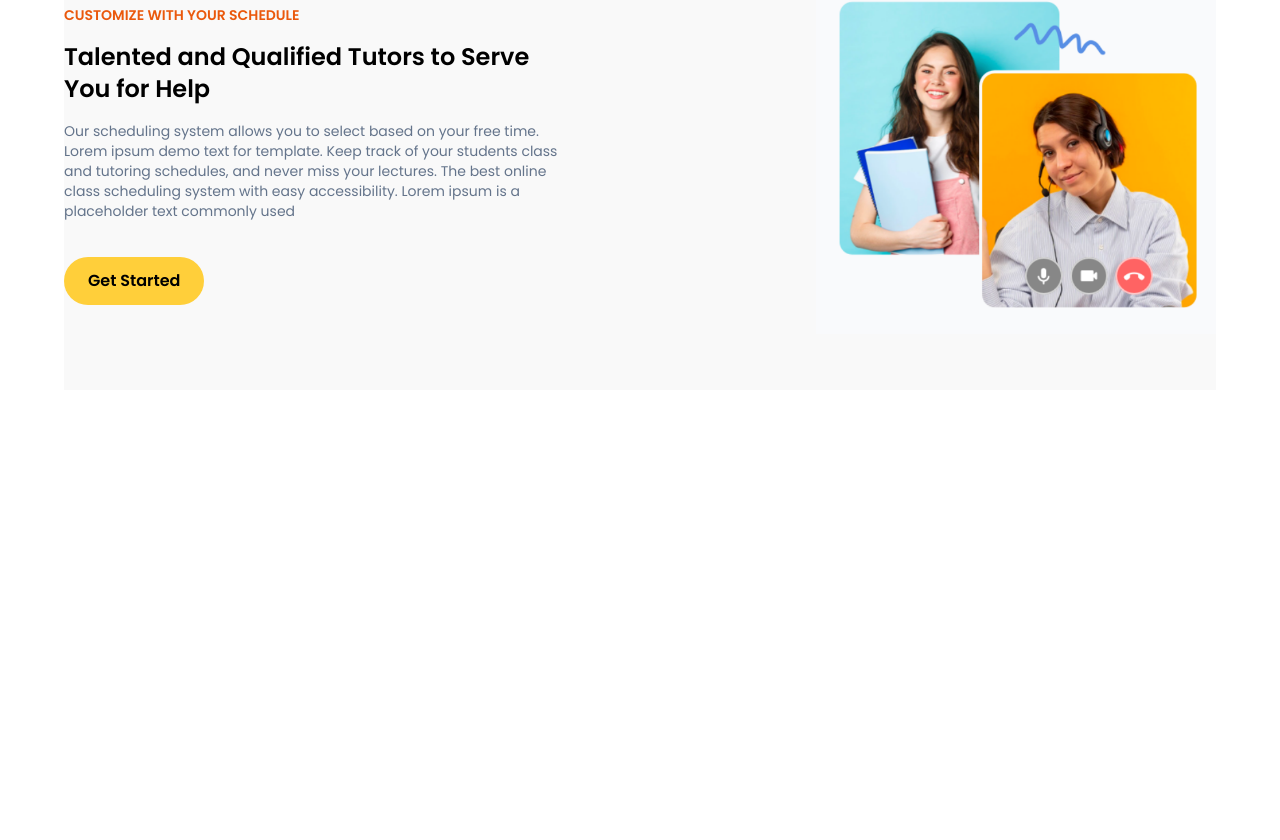
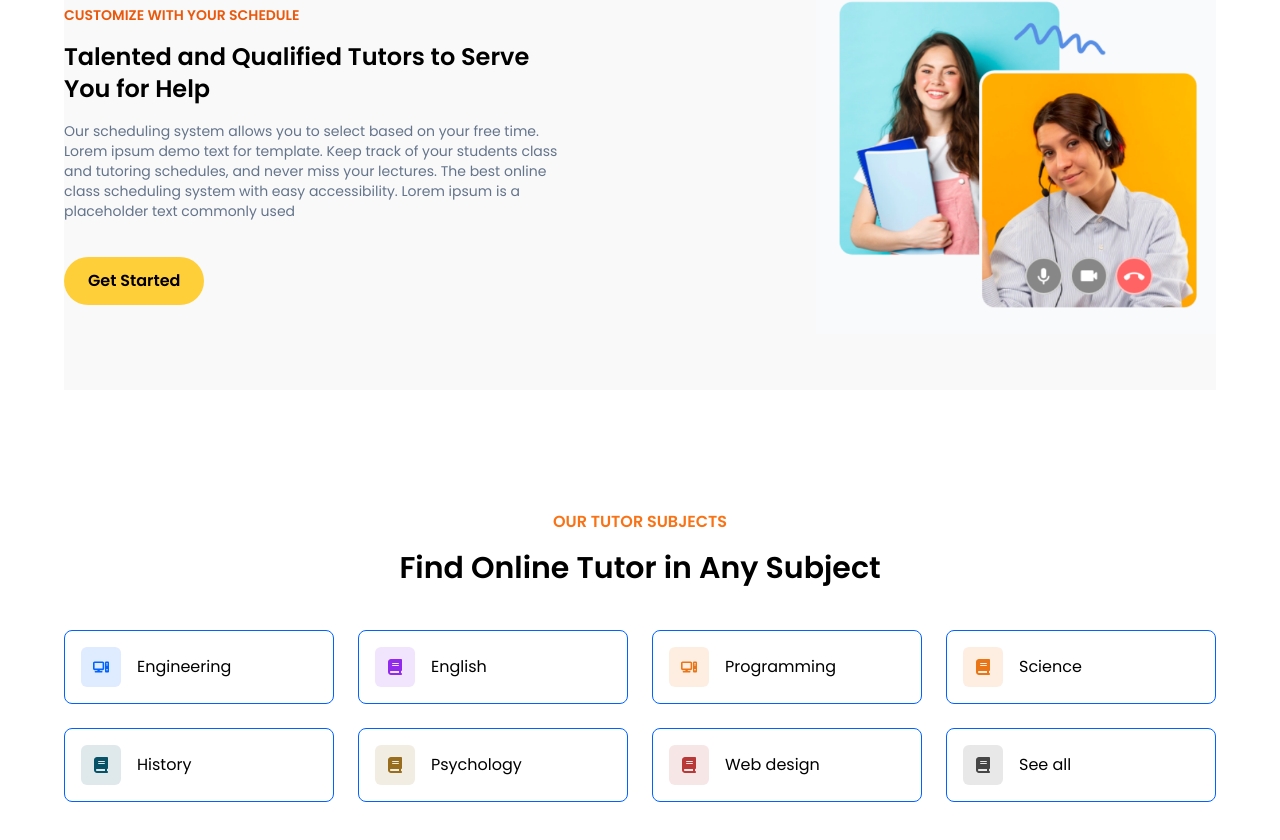
Before and after one commit to Nafiz7D/E-tutor, a React (Vite) app: page / in a window 1280 px wide. Shown: the part 2030-2870 px from the top of the page. Before the commit the page ends 2420 px from the top, so only its background shows below. Built offline with nearby package versions, Linux system fonts and the light colour scheme.

Commit message:
added subjectcard section

```diff
--- a/src/App.jsx
+++ b/src/App.jsx
@@ -6,6 +6,7 @@
 import Img1 from "./assets/banner1.png";
 import Img2 from "./assets/banner2.png";
 import Banner from "./components/Banner/Banner"
+import SubjectCard from "./components/SubjectCard/SubjectCard"
 
 const BannerData = {
   image: Img1,
@@ -35,6 +36,7 @@
       <WhyChooseUs></WhyChooseUs>
       <Banner {...BannerData} />
       <Banner {...BannerData2} reverse={true} />
+      <SubjectCard></SubjectCard>
     </main>
   )
 }
--- /dev/null
+++ b/src/components/SubjectCard/SubjectCard.jsx
@@ -0,0 +1,99 @@
+import { motion } from "framer-motion";
+import { FaBook, FaComputer } from "react-icons/fa6";
+
+const subjectList = [
+    {
+        id: 1,
+        name: "Engineering",
+        icon: <FaComputer></FaComputer>,
+        color: "#0063ff",
+        dealy: 0.2,
+    },
+
+    {
+        id: 2,
+        name: "English",
+        icon: <FaBook></FaBook>,
+        color: "#922aee",
+        dealy: 0.4,
+    },
+    {
+        id: 3,
+        name: "Programming",
+        icon: <FaComputer></FaComputer>,
+        color: "#ea7516",
+        dealy: 0.5,
+    },
+    {
+        id: 4,
+        name: "Science",
+        icon: <FaBook></FaBook>,
+        color: "#ea7516",
+        dealy: 0.5,
+    },
+    {
+        id: 5,
+        name: "History",
+        icon: <FaBook></FaBook>,
+        color: "#075267",
+        dealy: 0.6,
+    },
+    {
+        id: 6,
+        name: "Psychology",
+        icon: <FaBook></FaBook>,
+        color: "#986d1d",
+        dealy: 0.7,
+    },
+    {
+        id: 7,
+        name: "Web design",
+        icon: <FaBook></FaBook>,
+        color: "#b93838",
+        dealy: 0.8,
+    },
+    {
+        id: 8,
+        name: "See all",
+        icon: <FaBook></FaBook>,
+        color: "#464646",
+        dealy: 0.9,
+    },
+
+]
+
+const SubjectCard = () => {
+    return (
+        <>
+            <div className="container py-14 md:py-24">
+                {/* header section */}
+                <div className="space-y-4 p-6 text-center max-w[600px] mx-auto mb-5">
+                    <h1 className="uppercase font-semibold text-orange-500">Our tutor subjects</h1>
+                    <p className="font-semibold text-3xl">Find Online  Tutor in Any Subject</p>
+                </div>
+                {/* card section */}
+                <div className="grid grid-cols-1 sm:grid-cols-2 md:grid-cols-4 gap-6">
+                    {
+                        subjectList.map((subject) => {
+                            return (
+                                <motion.div
+                                    key={subject.id}
+                                    initial={{ opacity: 0, x: -200 }}
+                                    whileInView={{ opacity: 1, x: 0 }}
+                                    transition={{ type: "spring", stiffness: 100, delay: subject.dealy }}
+                                    className="border rounded-lg border-secondary 20 p-4 flex justify-start items-center gap-4 hover:!scale-105 hover:!shadow-xl duration-200 cursor-pointer">
+                                    <div style={{ color: subject.color, backgroundColor: subject.color + "20" }} className="w-10 h-10 rounded-md flex justify-center items-center">
+                                        {subject.icon}
+                                    </div>
+                                    <p>{subject.name}</p>
+                                </motion.div>
+                            )
+                        })
+                    }
+                </div>
+            </div>
+        </>
+    )
+}
+
+export default SubjectCard
```
